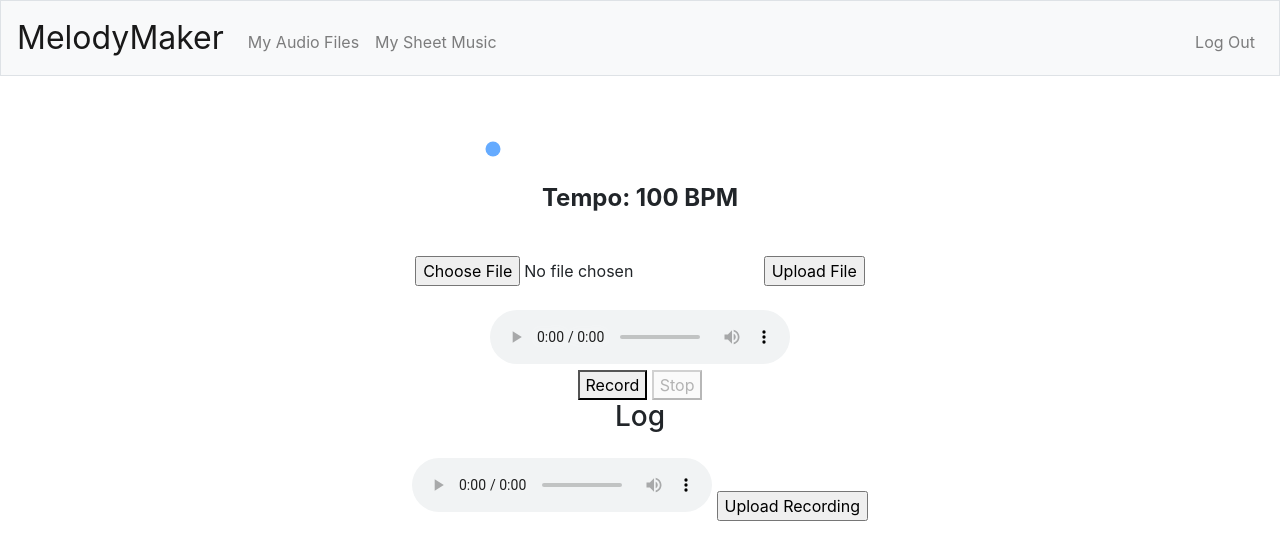
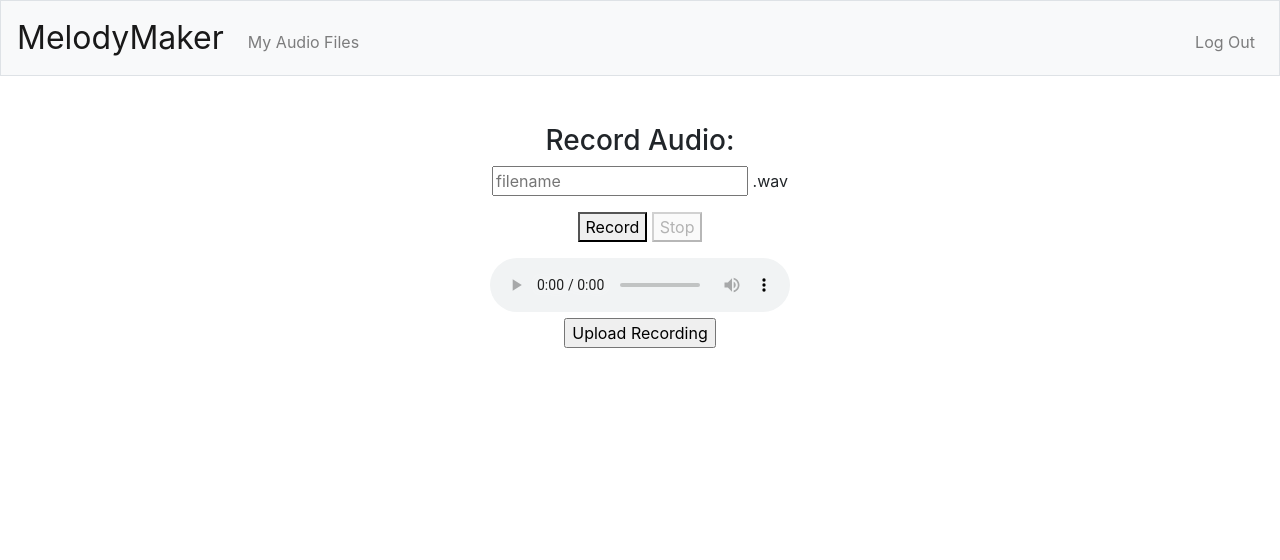
Before and after one commit to matthewqu14/MelodyMaker, a Flask app: page / in a window 1280 px wide. Shown: the top 560 px of the page. Run offline with Flask 2, Linux system fonts and the light colour scheme; a user stored in the database is signed in; some libraries are stand-ins or nearby versions.

Commit message:
integrated audio2midi with website

```diff
--- a/app.py
+++ b/app.py
@@ -1,6 +1,5 @@
-import re, os
+import re, os, datetime
 
-import sqlite3
 from cs50 import SQL
 from flask import Flask, flash, jsonify, redirect, render_template, request, session, url_for
 from flask_session import Session
@@ -51,13 +50,12 @@ Session(app)
 
 # Configure CS50 Library to use SQLite database
 db = SQL("sqlite:///users.db")
-db2 = SQL("sqlite:///audio.db")
 db.execute("""CREATE TABLE IF NOT EXISTS users (
             id INTEGER PRIMARY KEY AUTOINCREMENT,
             username TEXT NOT NULL,
             hash TEXT NOT NULL,
             confirmation BOOLEAN DEFAULT false);""")
-db2.execute("""CREATE TABLE IF NOT EXISTS audio (
+db.execute("""CREATE TABLE IF NOT EXISTS audio (
                 user_id INTEGER,
                 audio_url TEXT NOT NULL,
                 time DATETIME NOT NULL);""")
@@ -75,44 +73,10 @@ def make_session_permanent():
 
 @app.route("/", methods=["GET", "POST"])
 def index():
-    if request.method == 'POST':
-        # check if the post request has the file part
-        if 'file' not in request.files:
-            flash('No file part.')
-            return redirect(request.url)
-        file = request.files['file']
-        # if user does not select file, browser also
-        # submit an empty part without filename
-        if file.filename == '':
-            flash('Please select a file.')
-            return redirect(request.url)
-        if file and allowed_file(file.filename):
-            filename = secure_filename(file.filename)
-            songname = filename.split('.wav')[0]
-            file.save(os.path.join(app.config['UPLOAD_FOLDER'], filename))
-            main('./audio2midi/input/' + filename,
-                 './audio2midi/model/model_melody',
-                 './audio2midi/output/' + songname)
-            os.chdir("./audio2midi/output")
-            subprocess.check_call(
-                [
-                    "C:\\Program Files\\MuseScore 3\\bin\\MuseScore3.exe",
-                    "-o",
-                    songname + ".musicxml",
-                    songname + ".mid"
-                ]
-            )
-            os.chdir("./../..")
-            flash("Audio successfully uploaded")
-            return redirect("/renderr")
-            # return render_template("sheetmusic.html")
-        else:
-            flash("Please select a .wav file.")
-            return redirect("/")
     return render_template("index.html")
 
 
-@app.route("/render", methods=["GET"])
+@app.route("/render")
 @login_required
 def render():
     return render_template("sheetmusic.html")
@@ -174,19 +138,46 @@ def logout():
 @app.route("/myaudio", methods=["GET", "POST"])
 @login_required
 def myaudio():
-    if request.method == "POST":
-        return apology("TODO")
+    now = datetime.datetime.now()
+    if request.method == 'POST':
+        # check if the post request has the file part
+        if 'file' not in request.files:
+            flash('No file part.')
+            return redirect(request.url)
+        file = request.files['file']
+        # if user does not select file, browser also
+        # submit an empty part without filename
+        if file.filename == '':
+            flash('Please select a file.')
+            return redirect(request.url)
+        if file and allowed_file(file.filename):
+            filename = secure_filename(file.filename)
+            songname = filename.split('.wav')[0]
+            file.save(os.path.join(app.config['UPLOAD_FOLDER'], filename))
+            main('./audio2midi/input/' + filename,
+                 './audio2midi/model/model_melody',
+                 './audio2midi/output/' + songname)
+            os.chdir("./audio2midi/output")
+            subprocess.check_call(
+                [
+                    "C:\\Program Files\\MuseScore 3\\bin\\MuseScore3.exe",
+                    "-o",
+                    songname + ".musicxml",
+                    songname + ".mid"
+                ]
+            )
+            os.chdir("./../..")
+            db.execute("INSERT INTO audio (user_id, audio_url, time) VALUES (?, ?, ?)", session['user_id'],
+                       file.filename, now.strftime("%Y-%m-%d %H:%M:%S"))
+            return redirect("/render")
+        else:
+            flash("Please select a .wav file.")
+            return redirect("/myaudio")
     else:
-        db2.execute("INSERT INTO audio (user_id, audio_url) VALUES (?, ?)", session['user_id'],
-                    "C:\\Users\\matth\\Music\\C5")  # this isn't working
-        rows = db2.execute("SELECT * FROM audio WHERE user_id = ?", session['user_id'])
-        return render_template("myaudio.html", rows=rows, id=session['user_id'])
-
-
-@app.route("/mysheet", methods=["GET", "POST"])
-@login_required
-def mysheet():
-    return apology("TODO")
+        rows = db.execute("SELECT * FROM audio WHERE user_id = ?", session['user_id'])
+        filtered_rows = []
+        [filtered_rows.append(row) for row in rows if row not in filtered_rows]
+        return render_template("myaudio.html", rows=filtered_rows, id=session['user_id'])
 
 
 @app.route("/register", methods=["GET", "POST"])
--- a/static/fileSelectAndLoadOSMD.js
+++ b/static/fileSelectAndLoadOSMD.js
@@ -37,10 +37,6 @@ function handleFileSelect(evt) {
                     );
             }
         })(file);
-        const audio = document.getElementById('midi');
-        const url = "../output/".concat(file.name.slice(0,-8).concat("mid"));
-        console.log(url);
-        audio.src = "../audio2midi/output/mary_1.mid";
         reader.readAsText(file);
     }
 }
--- a/static/main.js
+++ b/static/main.js
@@ -1,24 +1,8 @@
-const slider = document.getElementById("bpm");
-const output = document.getElementById("bpm_num");
-const f = document.getElementById("flash");
-output.innerHTML = slider.value;
-
-setInterval(function() {
-    f.style.display = (f.style.display == 'none' ? '' : 'none');
-    }, 500 / (parseFloat(output.innerHTML) / 60.0));
-    slider.oninput = function() {
-    output.innerHTML = slider.value;
-    setInterval(function() {
-        f.style.display = (f.style.display == 'none' ? '' : 'none');
-    }, 500 / (parseFloat(output.innerHTML) / 60.0));
-};
-
 const fileAudio = document.getElementById('fileAudio');
 const player1 = document.getElementById('player1');
 
 fileAudio.addEventListener('change', function(e) {
 const file = e.target.files[0];
 const url = URL.createObjectURL(file);
-// Do something with the audio file.
 player1.src = url;
 });
--- a/static/recorder.js
+++ b/static/recorder.js
@@ -123,8 +123,15 @@ function uploadRecording() {
         .then(blob => {
             var xhr = new XMLHttpRequest();
             var fd = new FormData();
-            fd.append("file", blob, "filename.wav");
-            xhr.open("POST", "http://127.0.0.1:5000/", true);
+            var filename = document.getElementById('filename');
+            if (filename.value === "") {
+                fd.append("file", blob, "filename.wav");
+            }
+            else
+            {
+                fd.append("file", blob, filename.value + ".wav");
+            }
+            xhr.open("POST", "http://127.0.0.1:5000/myaudio", true);
             xhr.send(fd);
             window.location.href = "/render";
         });
--- a/templates/index.html
+++ b/templates/index.html
@@ -6,29 +6,16 @@
 
 {% block main %}
     {% if session.user_id %}
-        <div class="slide-container">
-            <input type="range" class="slider" id="bpm" min="40" max="208" value="100">
-            <p class="tempo">Tempo: <a id="bpm_num"></a> BPM</p>
-            <!-- <p id="flash">test</p> -->
-        </div>
-        <br>
-        <div>
-            <form method=post enctype=multipart/form-data>
-                <input type="file" name="file" id="fileAudio">
-                <input type=submit value="Upload File">
-            </form>
-            <br>
-            <audio id="player1" controls></audio>
-        </div>
         <div id="controls">
+            <h3>Record Audio:</h3>
+            <p><input type="text" placeholder="filename" id="filename"> .wav</p>
             <button id="recordButton">Record</button>
             <button id="stopButton" disabled>Stop</button>
+            <pre id="log"></pre>
+            <audio id="player2" controls></audio>
+            <br>
+            <input type="button" id="uploadButton" value="Upload Recording">
         </div>
-        <h3>Log</h3>
-        <pre id="log"></pre>
-
-        <audio id="player2" controls></audio>
-        <input type="button" id="uploadButton" value="Upload Recording">
         <!-- inserting these scripts at the end to be able to use all the elements in the DOM -->
         <script src="{{ url_for('static',filename='WebAudioRecorder.min.js') }}"></script>
         <script src="{{ url_for('static',filename='recorder.js') }}"></script>
--- a/templates/layout.html
+++ b/templates/layout.html
@@ -32,7 +32,6 @@
                 {% if session.user_id %}
                     <ul class="navbar-nav mr-auto mt-2">
                         <li class="nav-item"><a class="nav-link" href="/myaudio">My Audio Files</a></li>
-                        <li class="nav-item"><a class="nav-link" href="/mysheet">My Sheet Music</a></li>
                     </ul>
                     <ul class="navbar-nav ml-auto mt-2">
                         <li class="nav-item"><a class="nav-link" href="/logout">Log Out</a></li>
--- a/templates/sheetmusic.html
+++ b/templates/sheetmusic.html
@@ -11,8 +11,6 @@
     <input type="file" id="files" name="files[]" multiple />
     <output id="list"></output>
 
-    <audio id="midi" controls></audio>
-
     {% block javascript %}
         <script src="{{ url_for('static',filename='opensheetmusicdisplay.min.js') }}"></script>
         <script src="{{ url_for('static',filename='fileSelectAndLoadOSMD.js') }}"></script>
```
Also changed, not shown: templates/myaudio.html (+20 -7 lines), static/logo.png (added), users.db.
